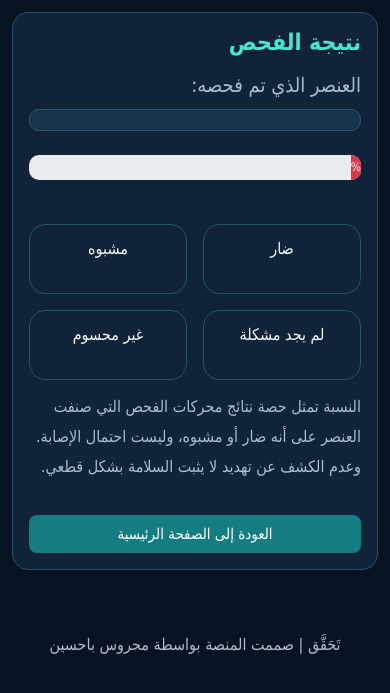
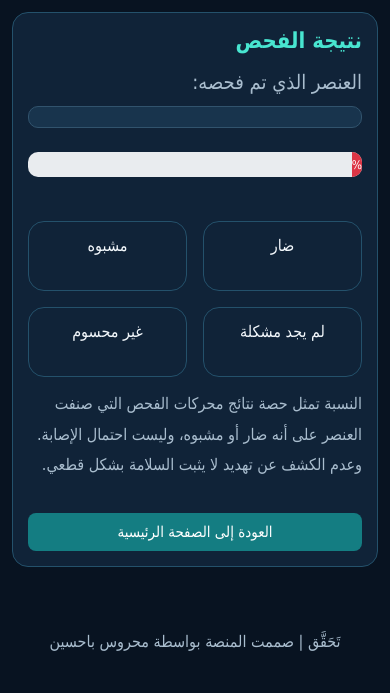
Before and after one commit to 734205651/TahaqqaqSecurity, a Flask app: template templates/result.html in a window 390 px wide. Shown: the part 116-809 px from the top of the page. Run offline with Flask 3, Linux system fonts and the light colour scheme; the template is opened without the code that fills it, so the values that code supplies are empty.

Commit message:
Update result.html

```diff
--- a/templates/result.html
+++ b/templates/result.html
@@ -7,6 +7,7 @@
 .result-panel {
     width: 100%;
     max-width: 100%;
+    min-width: 0;
     overflow: hidden;
     padding: 24px;
 }
@@ -15,10 +16,11 @@
     display: block;
     width: 100%;
     max-width: 100%;
+    min-width: 0;
     direction: ltr;
     text-align: left;
     overflow-wrap: anywhere;
-        word-break: break-word;
+    word-break: break-all;
     white-space: normal;
     font-size: 15px;
     color: #d9eaf5;
@@ -58,12 +60,12 @@
 
 @media (max-width: 576px) {
     .result-panel {
-            padding: 16px !important;
+        padding: 15px !important;
         margin-top: 12px !important;
     }
 
     .result-panel h2 {
-            font-size: 23px;
+        font-size: 22px;
     }
 
     .result-panel h3 {
@@ -71,7 +73,7 @@
     }
 
     .result-item {
-            font-size: 13px;
+        font-size: 12px;
         padding: 10px;
     }
 
@@ -100,7 +102,7 @@
         العنصر الذي تم فحصه:
     </h5>
 
-    <div class="result-item" dir="ltr">
+    <div class="result-item">
         {{ item }}
     </div>
 
@@ -109,7 +111,6 @@
     </h3>
 
     <div class="progress my-3">
-
         <div
             class="progress-bar bg-danger"
             role="progressbar"
@@ -120,7 +121,6 @@
         >
             {{ percent }}%
         </div>
-
     </div>
 
     <div class="row g-3 mt-3">
@@ -158,7 +158,7 @@
             بصمة الملف SHA-256
         </h6>
 
-        <div class="result-item" dir="ltr">
+        <div class="result-item">
             {{ digest }}
         </div>
 
```
Lines whose indentation alone changed are shown as unchanged.
